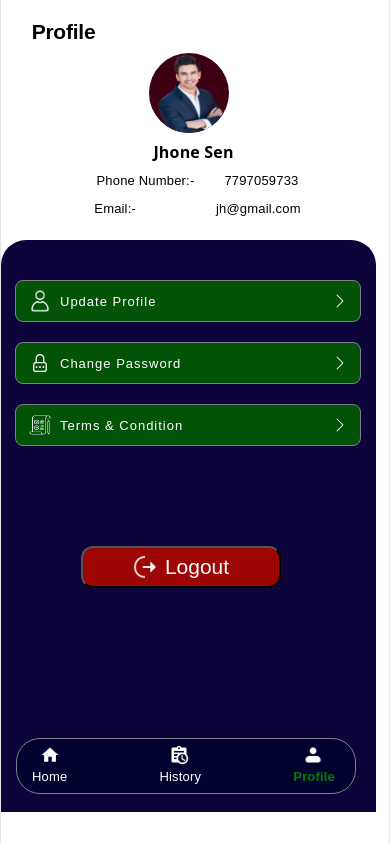
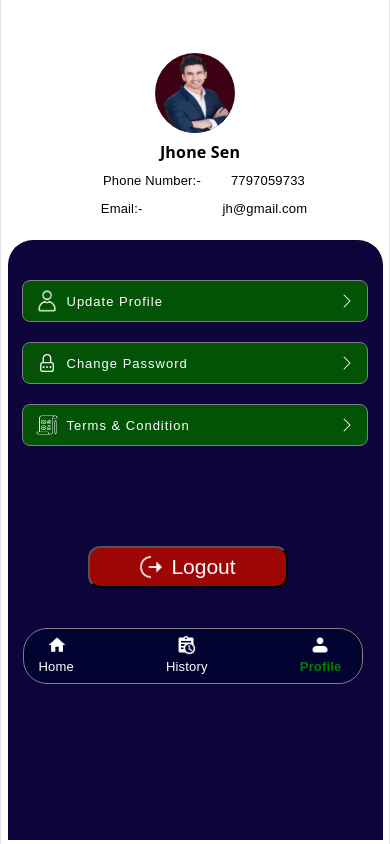
Before and after one commit to rumpa169/Recharge, a React (Vite) app in the folder React/: page /home in a window 390 px wide. Both pictures are taken after a click on the element "Profile". Built offline with nearby package versions, Linux system fonts and the light colour scheme.

Commit message:
Add global mobile frame layout

```diff
--- a/React/src/Profile.css
+++ b/React/src/Profile.css
@@ -1,7 +1,7 @@
 .profile{
 font-size: 21px;
 font-weight: 700;
-color: black;
+color: white;
 margin-top: 20px;
 margin-right: 300px;
 }
@@ -10,8 +10,7 @@ display: flex;
 justify-content: center;
 align-items: center;
 flex-direction: column;
-width: 375px;
-height: 812px;
+
 }
 
 .Customer_image{
@@ -76,7 +75,7 @@ margin-right: 30px;
 
 .Outer-Profile{
 width: 375px;
-height: 800px;
+height: 600px;
 background-color: rgb(12, 4, 59);
 border-radius: 25px 25px 0px 0px;
 margin-top: 20px;
@@ -240,7 +239,7 @@ margin: 40px auto 0;
 border-radius: 24px;
 border: 1px solid gray;
 background-color: rgb(2, 2, 48);
-margin-top: 150px;
+margin-top: 40px;
 padding: 5px 20px 5px 20px;
 box-sizing: border-box;
 display: flex;
--- a/React/src/Splash.css
+++ b/React/src/Splash.css
@@ -3,8 +3,8 @@ body{
 }
 
 .Splash-container{
-    width:375;
-    height:812;
+    width:100%;
+   min-height: 100vh;
     display:flex;
     justify-content:center;
     align-items:center;
--- a/React/src/UpdateProfile.css
+++ b/React/src/UpdateProfile.css
@@ -1,9 +1,9 @@
-.profile_container{
+.profile_containerupdate_{
 display: flex;
 align-items: left;
 gap: 12px;
-width: 375px;
-height: 812px;
+
+
 }
 .profile-arrow{
 width: 16px;
```
